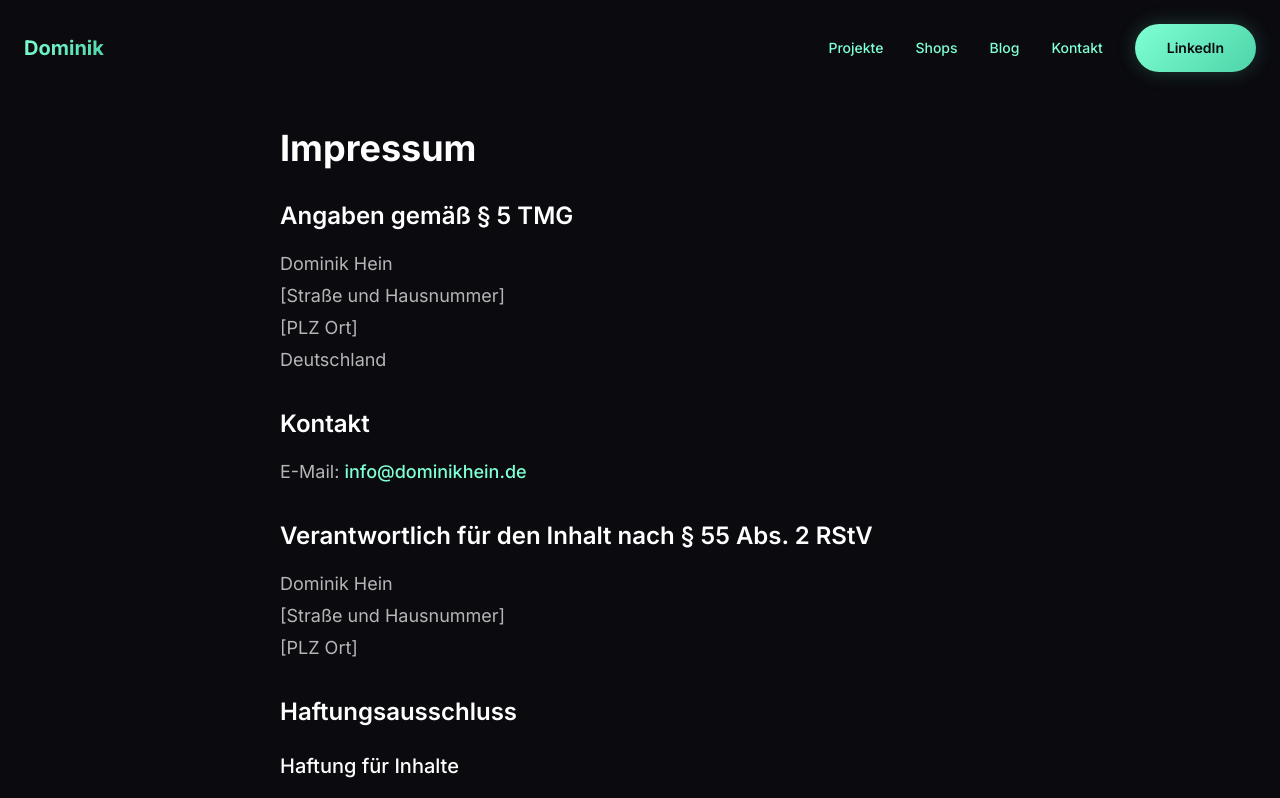
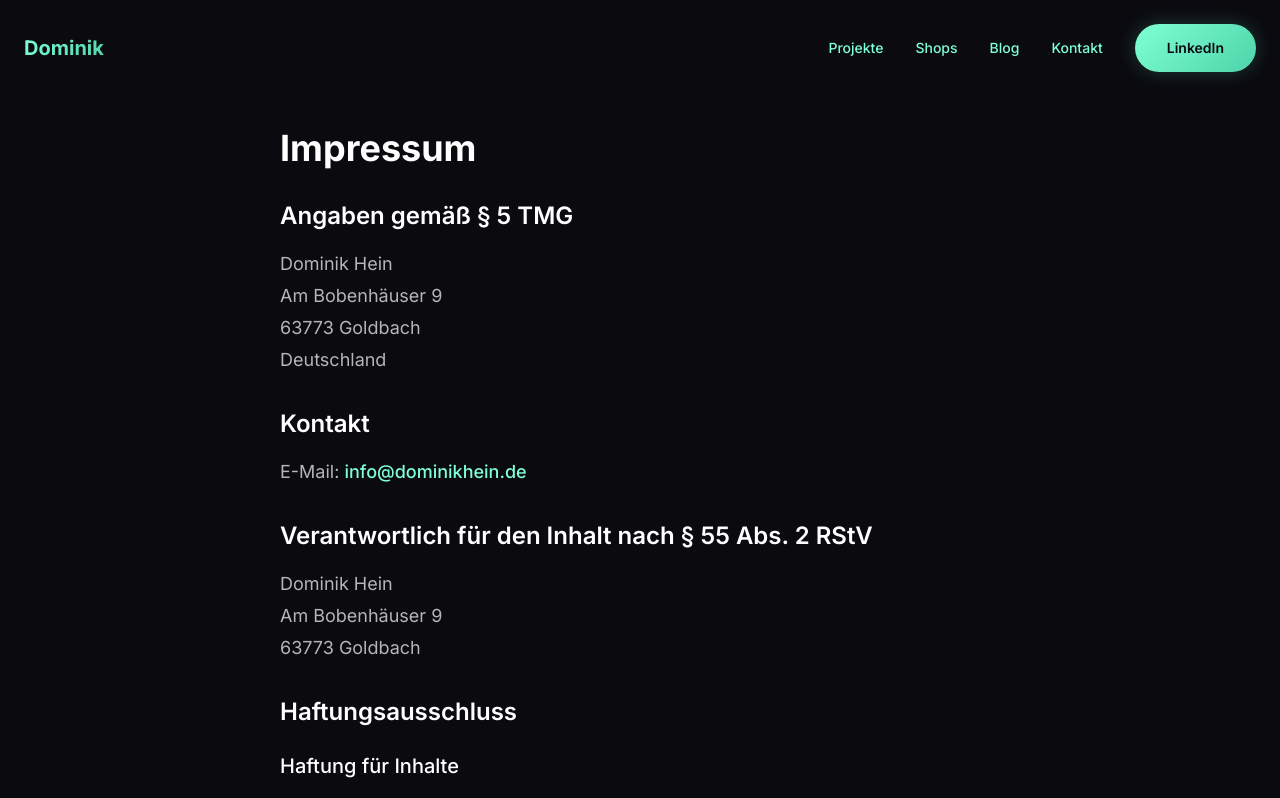
Before and after one commit to gratisCobalt/dominikhein.de, a React (Vite) app: page /impressum in a window 1280 px wide. Shown: the top 798 px of the page. Built offline with nearby package versions, Linux system fonts and the light colour scheme.

Commit message:
fix: add address to Impressum and Datenschutz

```diff
--- a/src/pages/DatenschutzPage.tsx
+++ b/src/pages/DatenschutzPage.tsx
@@ -94,6 +94,10 @@ export function DatenschutzPage() {
               </p>
               <p>
                 Dominik Hein
+                <br />
+                Am Bobenhäuser 9
+                <br />
+                63773 Goldbach
                 <br />
                 E-Mail:{' '}
                 <a href="mailto:info@dominikhein.de" className="text-accent hover:underline">
--- a/src/pages/ImpressumPage.tsx
+++ b/src/pages/ImpressumPage.tsx
@@ -25,9 +25,9 @@ export function ImpressumPage() {
               <p>
                 Dominik Hein
                 <br />
-                [Straße und Hausnummer]
+                Am Bobenhäuser 9
                 <br />
-                [PLZ Ort]
+                63773 Goldbach
                 <br />
                 Deutschland
               </p>
@@ -48,9 +48,9 @@ export function ImpressumPage() {
               <p>
                 Dominik Hein
                 <br />
-                [Straße und Hausnummer]
+                Am Bobenhäuser 9
                 <br />
-                [PLZ Ort]
+                63773 Goldbach
               </p>
 
               <h2 className="text-2xl font-semibold mt-8 mb-4 text-accent">
```
